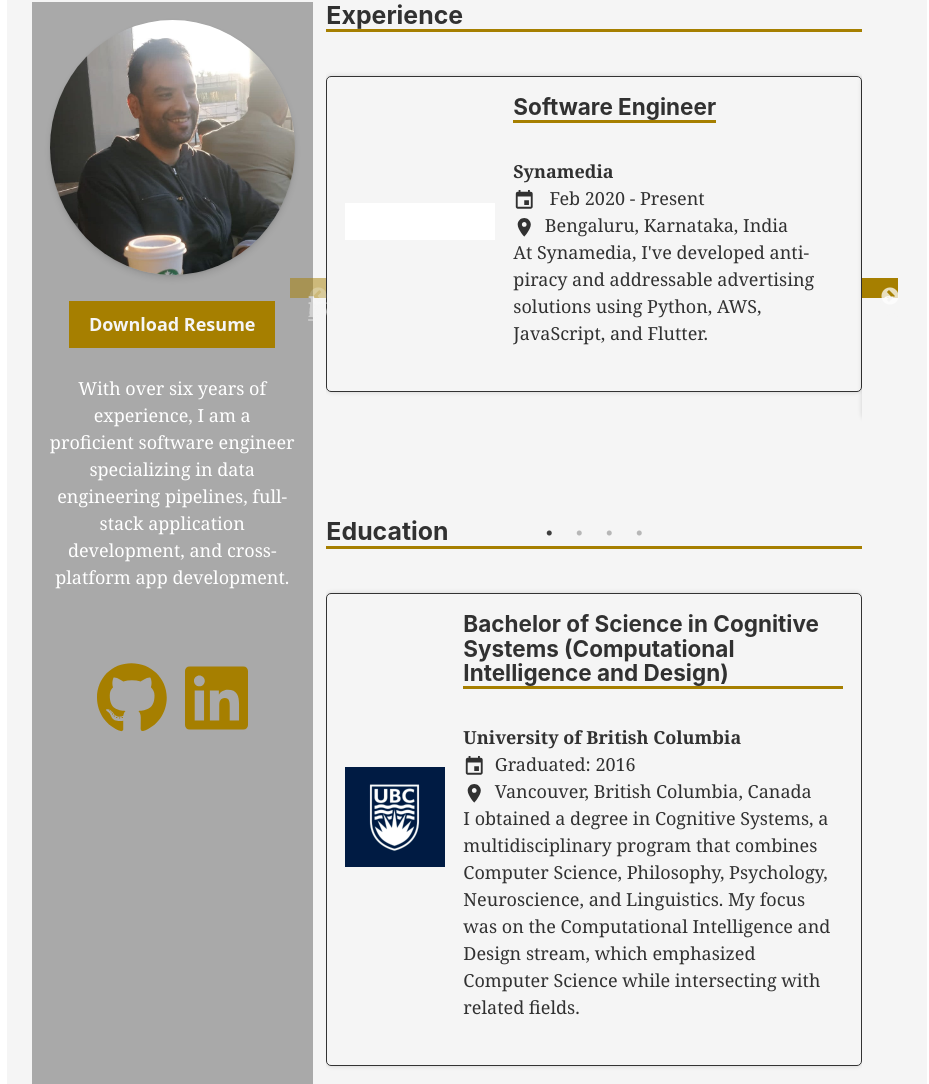
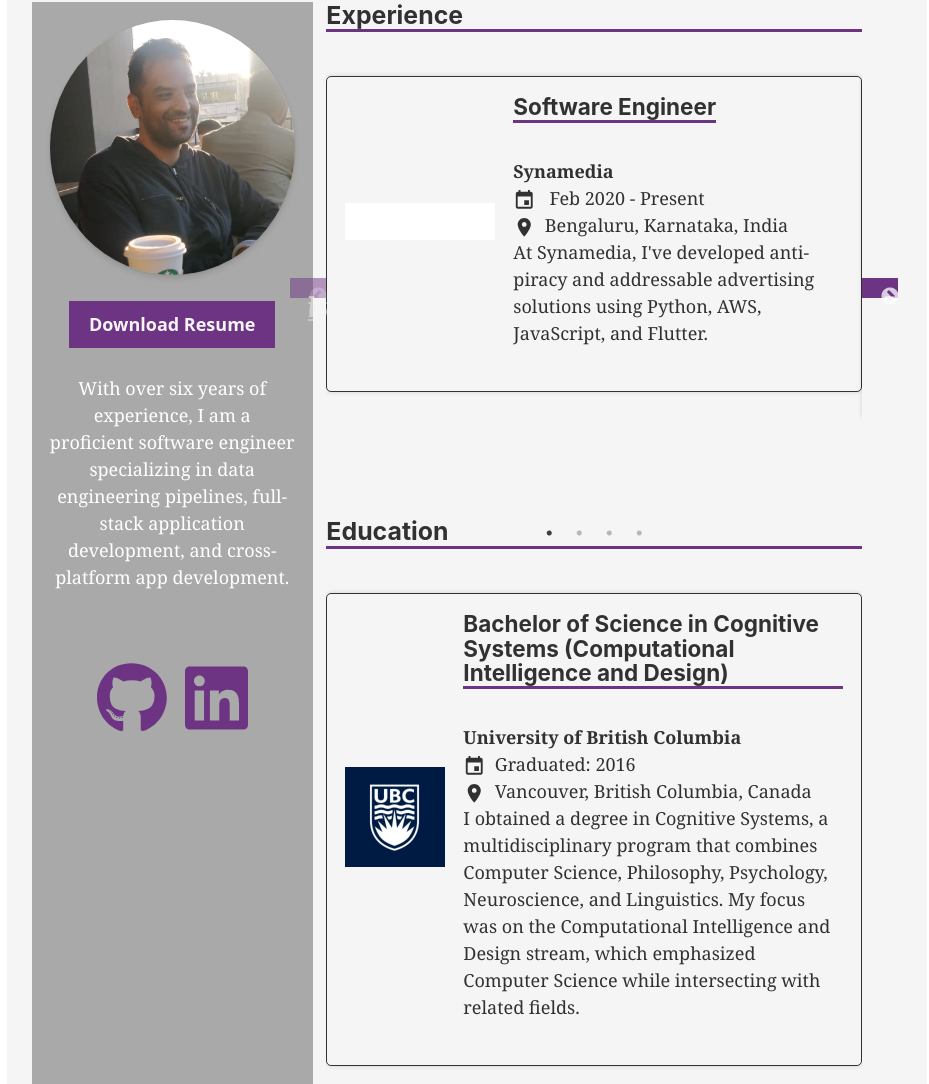
Before and after one commit to rushilsingh/gatsby-starter-default, a Gatsby site: page / in a window 1280 px wide. Shown: the top 1084 px of the page, without its empty margins (173-1102 px from the left). Built offline with nearby package versions, Linux system fonts and the light colour scheme; Gatsby itself is replaced by a stand-in of ours; some icons are missing.

Commit message:
Clean up and modify css

```diff
--- a/src/pages/index.css
+++ b/src/pages/index.css
@@ -1,9 +1,8 @@
-/* Define color palette */
 :root {
   --primary-color: #333;
   --secondary-color: #f5f5f5;
-  --accent-color: #a67f00;
-  --flamboyant-color: #6c3483;
+  --accent-color: #6c3483;
+  --flamboyant-color:#a67f00;
 }
 
 body {
@@ -80,85 +79,3 @@ h3 {
   border-bottom: 3px solid var(--accent-color);
   padding-bottom: 0.5rem;
 }
-/* Define color palette */
-:root {
-  --primary-color: #333;
-  --secondary-color: #f5f5f5;
-  --accent-color: #a67f00;
-  --flamboyant-color: #6c3483;
-}
-
-body {
-  font-family: "Noto Sans", sans-serif;
-  background-color: var(--secondary-color);
-  color: var(--primary-color);
-  line-height: 1.6;
-}
-
-h1, h2, h3, h4, h5, h6 {
-  font-weight: bold;
-  color: var(--flamboyant-color);
-}
-
-a {
-  color: var(--accent-color);
-  text-decoration: none;
-}
-
-a:hover {
-  color: var(--flamboyant-color);
-}
-
-/* Slick arrows */
-.slick-arrow {
-  background-color: var(--accent-color);
-  color: var(--secondary-color);
-  border: none;
-  font-size: 1.5rem;
-  padding: 0.5rem 1rem;
-  position: absolute;
-  top: 50%;
-  transform: translateY(-50%);
-  z-index: 1;
-}
-
-.slick-prev {
-  left: -2rem;
-}
-
-.slick-next {
-  right: -2rem;
-}
-
-.slick-arrow:hover,
-.slick-arrow:focus {
-  background-color: var(--flamboyant-color);
-  color: var(--secondary-color);
-  outline: none;
-  cursor: pointer;
-}
-
-.slick-arrow.slick-disabled {
-  opacity: 0.5;
-  cursor: not-allowed;
-}
-
-/* Other styles */
-.slider-wrapper {
-  position: relative;
-}
-
-.sticky-top {
-  position: sticky;
-  top: 1rem;
-}
-
-/* Apply the color palette to various elements */
-.container {
-  background-color: var(--secondary-color);
-}
-
-h3 {
-  border-bottom: 3px solid var(--accent-color);
-  padding-bottom: 0.5rem;
-}
```
